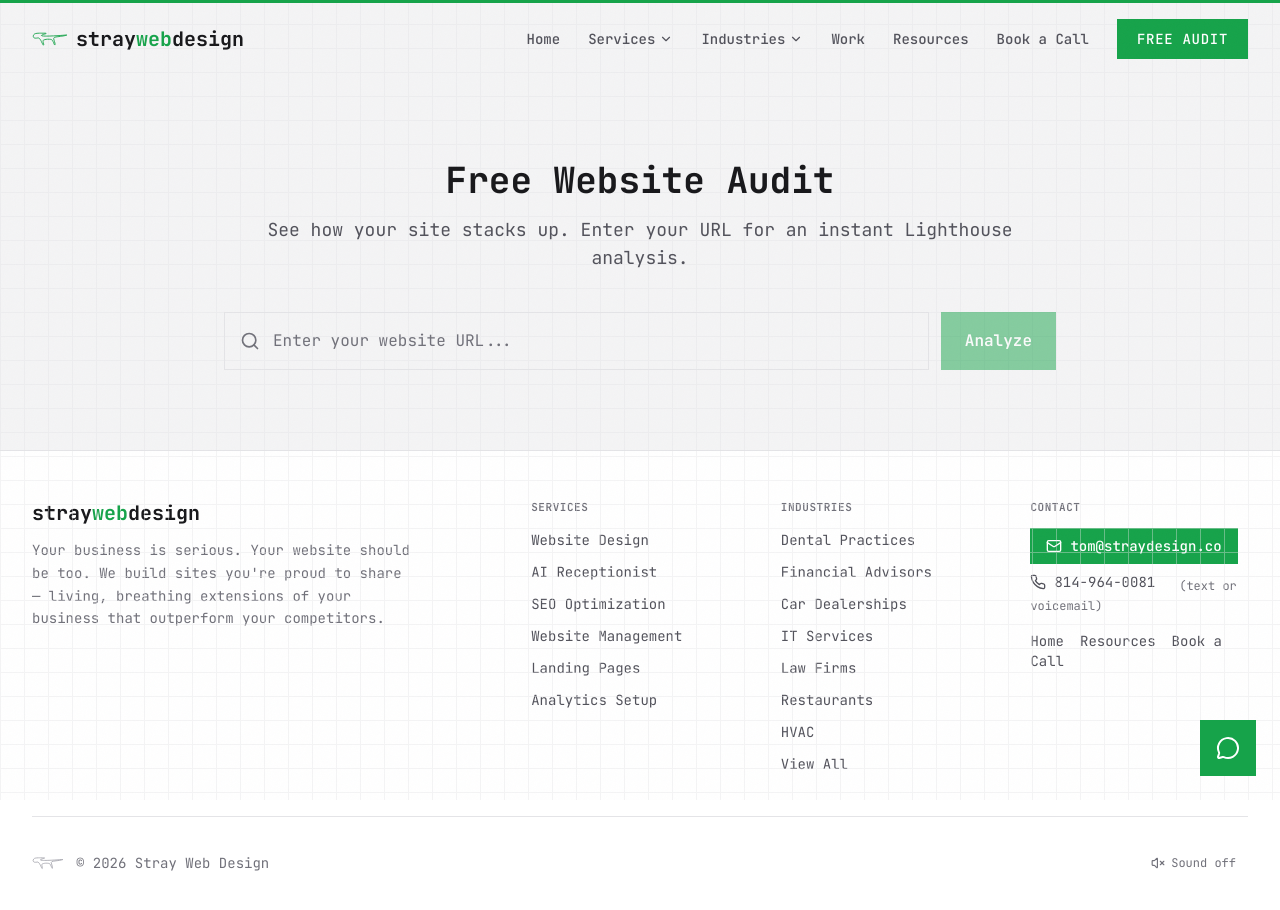
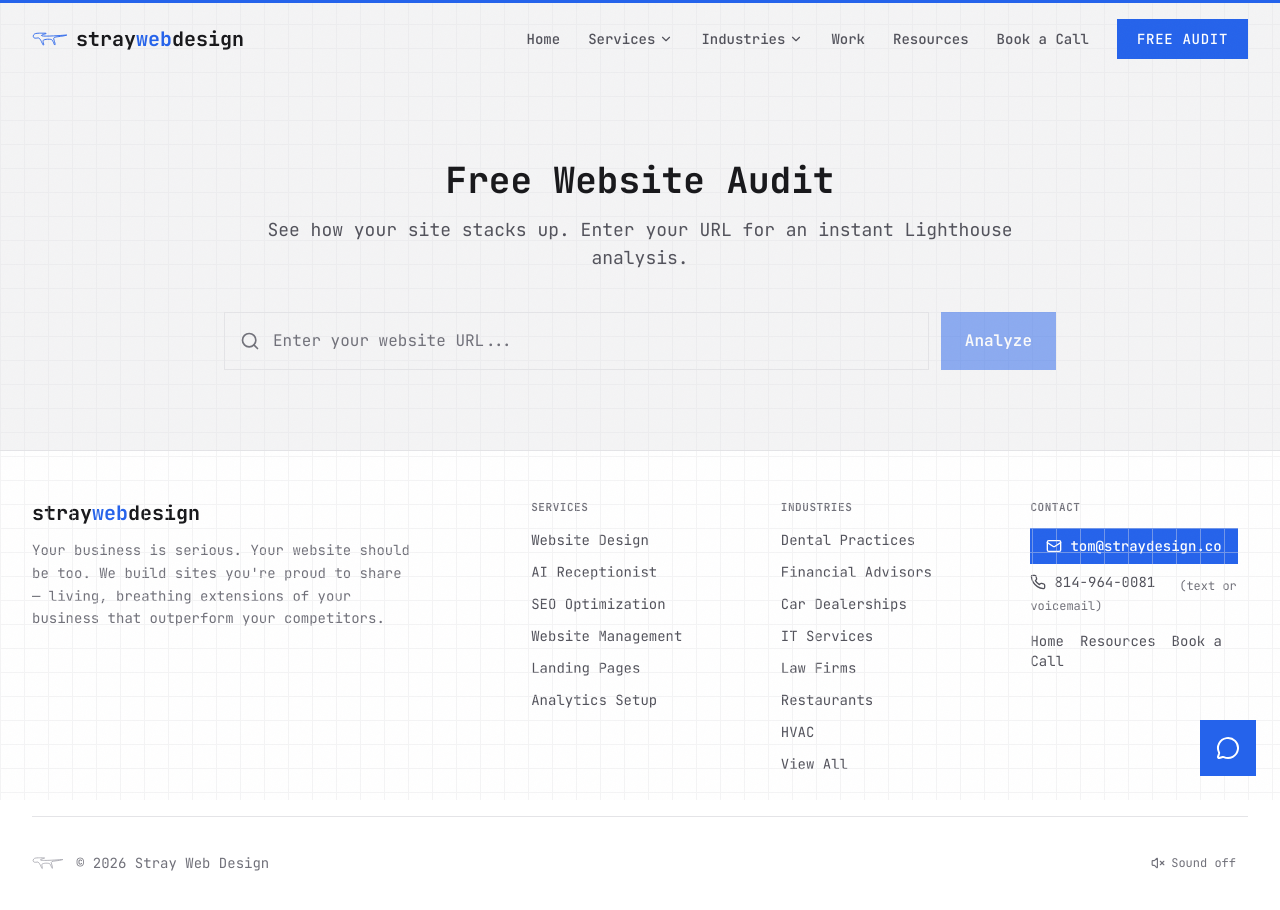
Before and after one commit to straydesign/straywebdesign, a Next.js app: page /audit in a window 1280 px wide. Shown: the top 910 px of the page. Built offline with nearby package versions, Linux system fonts and the light colour scheme.

Commit message:
fix: swap accent from green to blue (#2563EB)
Single-token change — all components already reference the accent variable.

```diff
--- a/src/app/error.tsx
+++ b/src/app/error.tsx
@@ -43,7 +43,7 @@
       <div className="relative z-10 mx-auto flex max-w-lg flex-col items-center text-center">
         <motion.div {...fadeUp}>
           <Link href="/" aria-label="Go to homepage">
-            <StrayLogo color="#16a34a" width={64} height={32} />
+            <StrayLogo color="#2563EB" width={64} height={32} />
           </Link>
         </motion.div>
 
--- a/src/app/globals.css
+++ b/src/app/globals.css
@@ -8,13 +8,13 @@
   --text-secondary: #52525b;
   --text-tertiary: #71717a;
   --text-placeholder: #a1a1aa;
-  --accent: #16a34a;
+  --accent: #2563EB;
   --border-default: #e4e4e7;
   --border-strong: #d4d4d8;
 
   /* Legacy aliases — keep for any remaining references */
   --navy: #18181b;
-  --electric: #16a34a;
+  --electric: #2563EB;
   --warm-white: #f4f4f5;
   --dark-navy: #18181b;
   --light-gray: #f4f4f5;
--- a/src/app/not-found.tsx
+++ b/src/app/not-found.tsx
@@ -9,7 +9,7 @@
 
       <div className="relative z-10 mx-auto flex max-w-lg flex-col items-center text-center">
         <Link href="/" aria-label="Go to homepage">
-          <StrayLogo color="#16a34a" width={64} height={32} />
+          <StrayLogo color="#2563EB" width={64} height={32} />
         </Link>
 
         <p className="mt-8 font-mono text-8xl font-bold text-accent/20 md:text-9xl">
--- a/src/components/layout/Navbar.tsx
+++ b/src/components/layout/Navbar.tsx
@@ -203,7 +203,7 @@
             <StrayLogo
               width={36}
               height={18}
-              color="#16a34a"
+              color="#2563EB"
             />
             <span>
               stray<span className="text-accent">web</span>design
--- a/src/components/ui/StrayLogo.tsx
+++ b/src/components/ui/StrayLogo.tsx
@@ -9,7 +9,7 @@
 
 export default function StrayLogo({
   className = '',
-  color = '#16a34a',
+  color = '#2563EB',
   width = 48,
   height = 24,
 }: StrayLogoProps) {
--- a/src/lib/constants.ts
+++ b/src/lib/constants.ts
@@ -1,13 +1,13 @@
 export const COLORS = {
   navy: '#18181b',
-  electric: '#16a34a',
+  electric: '#2563EB',
   warmWhite: '#f4f4f5',
-  accent: '#16a34a',
+  accent: '#2563EB',
   darkNavy: '#18181b',
   lightGray: '#f4f4f5',
   mediumGray: '#a1a1aa',
-  electricLight: '#22c55e',
-  electricDark: '#16a34a',
+  electricLight: '#60A5FA',
+  electricDark: '#2563EB',
   surfacePage: '#f4f4f5',
   surfaceCard: '#ffffff',
   surfaceSunken: '#e4e4e7',
```
